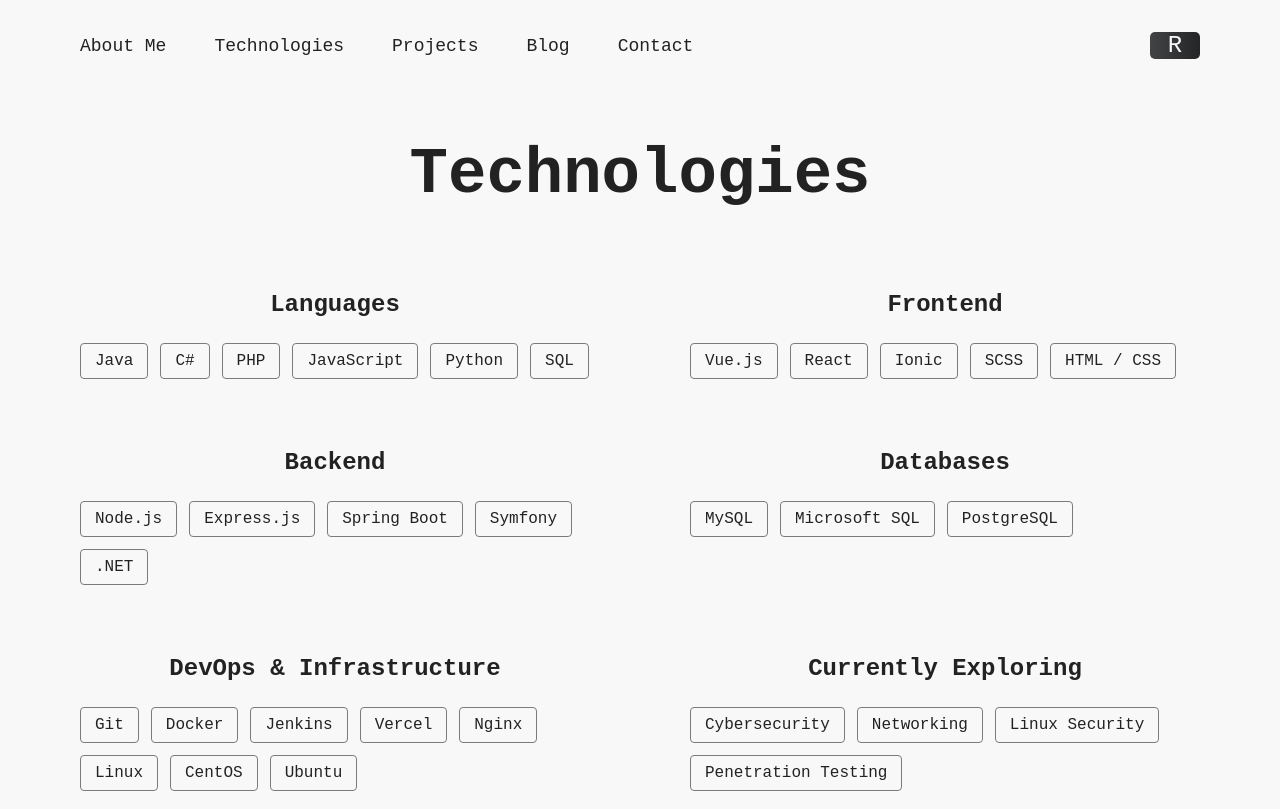
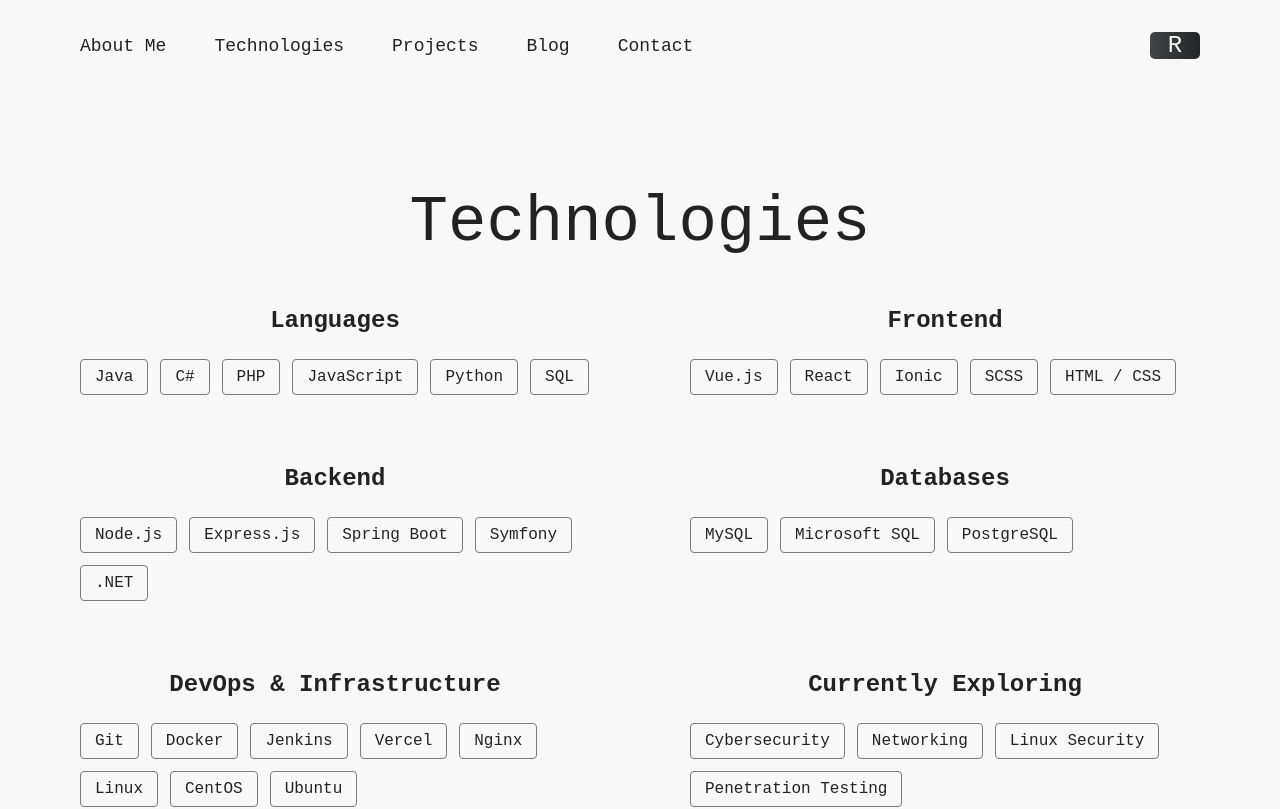
Before and after one commit to IcyDrae/website, a Vue app: page /technologies in a window 1280 px wide. Shown: the top 809 px of the page. Built offline with nearby package versions, Linux system fonts and the light colour scheme; a web font is replaced by a local one.

Commit message:
fix: inconsistent headline

```diff
--- a/src/components/Homepage/Sections/Technologies.vue
+++ b/src/components/Homepage/Sections/Technologies.vue
@@ -1,6 +1,8 @@
 <template>
   <div class="section technologies" id="technologies">
-    <h1>Technologies</h1>
+    <div class="section-headline">
+      <span>Technologies</span>
+    </div>
 
     <div class="technology-groups">
       <div class="technology-group">
```
